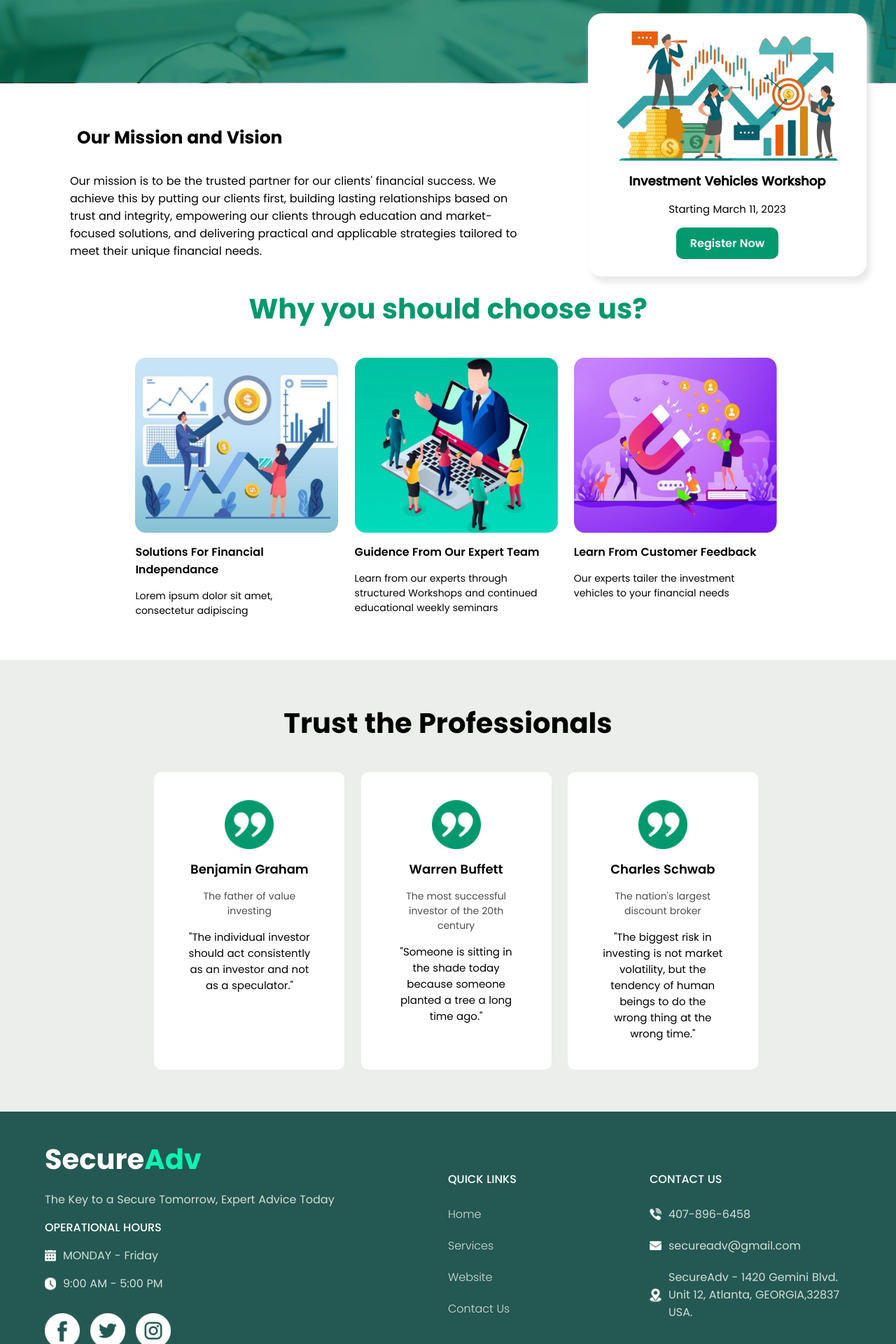
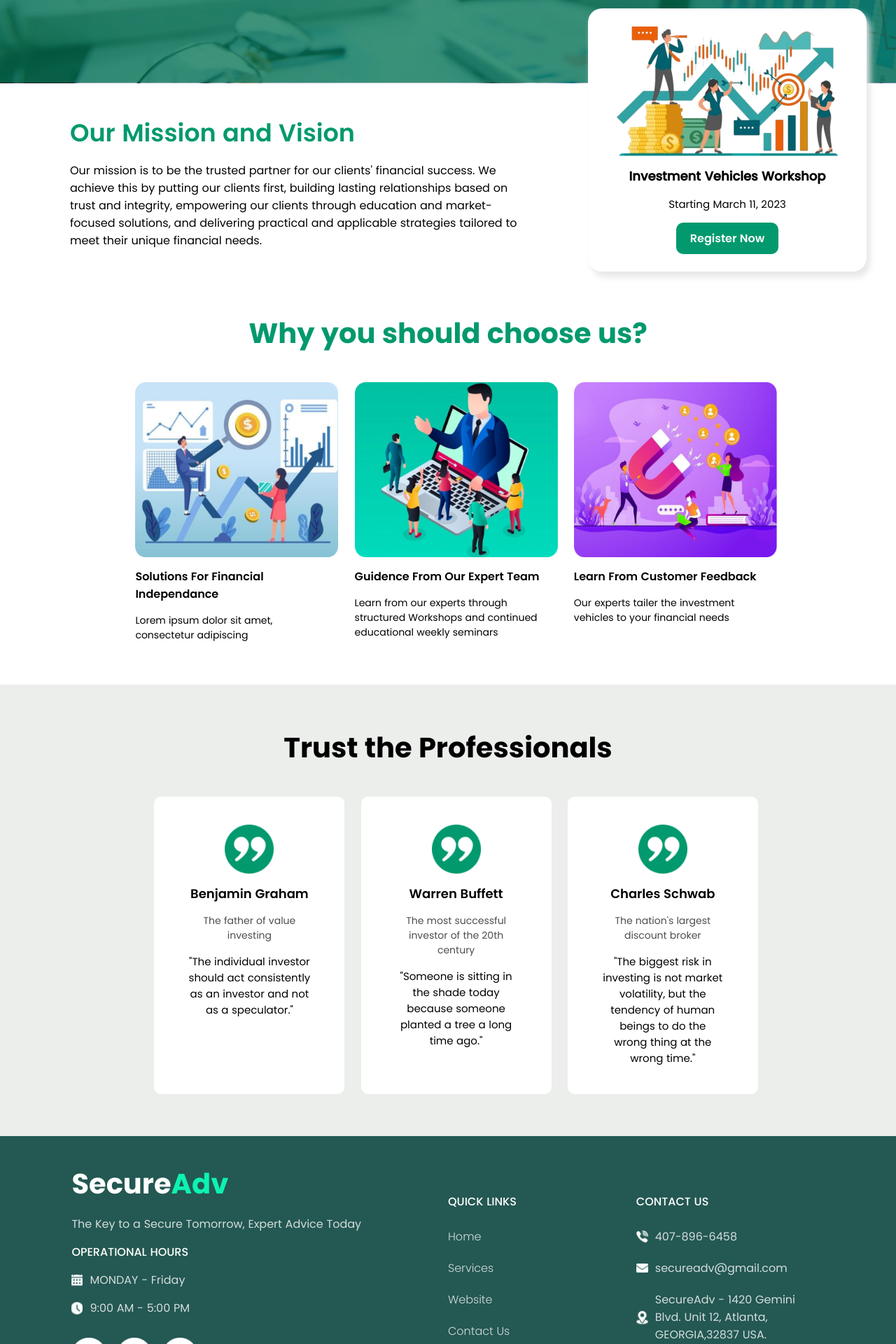
Before and after one commit to divyasriambati/SecureAdv, a React (Create React App) app: page / in a window 1280 px wide. Shown: the part 446-2366 px from the top of the page at 70% size. Built offline with nearby package versions, Linux system fonts and the light colour scheme.

Commit message:
form stylings

```diff
--- a/src/components/Footer/Footer.css
+++ b/src/components/Footer/Footer.css
@@ -1,6 +1,6 @@
 .footerContainer{
     background-color: #245852;
-    padding: 3% 5%;
+    padding: 3% 8%;
     display: flex;
     flex-direction: row;
 }
@@ -8,6 +8,7 @@
     display: flex;
     flex-direction: column;
     width: 50%;
+
 }
 .footerSection2{
     display: flex;
@@ -92,3 +93,7 @@
     margin: 10px 0px;
 
 }
+.footerLink{
+    color: white !important;
+    text-decoration: none;
+}
--- a/src/components/Footer/Footer.js
+++ b/src/components/Footer/Footer.js
@@ -1,5 +1,6 @@
 import React, { Component } from "react";
 import './Footer.css';
+import { Outlet, Link } from "react-router-dom";
 import calender from '../../assets/SecureAdvCalendarLogo.png';
 import clock from '../../assets/SecureAdvClockLogo.png';
 import fb from '../../assets/SecureAdvFbLogo.png';
@@ -26,10 +27,10 @@ export default function Footer(){
             </div>
             <div className="footerSection2">
                 <div className="footerHeader">QUICK LINKS</div>
-                <a className="footerLinks">Home</a>
-                <a className="footerLinks">Services</a>
-                <a className="footerLinks">Website</a>
-                <a className="footerLinks">Contact Us</a>
+                <a className="footerLinks"><Link className='footerLink' to="/">Home</Link></a>
+                <a className="footerLinks"><Link className='footerLink' to="/services">Services</Link></a>
+                <a className="footerLinks"><Link className='footerLink' to="/workshop">Website</Link></a>
+                <a className="footerLinks"><Link className='footerLink' to="/contact">Contact Us</Link></a>
             </div>
             <div className="footerSection3">
                 <div className="footerHeader">CONTACT US</div>
--- a/src/components/Home/Home.css
+++ b/src/components/Home/Home.css
@@ -49,7 +49,7 @@
     width: 50%;
     padding: 40px 100px;
 }
-.heading{
+.HomePageHeading{
     font-size: 35px;
     font-weight: 600;
     font-family: "SemiBold";
@@ -121,6 +121,7 @@
     font-weight: 600;
     font-family: "Bold";
     color: #01996D;
+    margin-top: 50px;
 }
 .cardsSection{
     display: flex;
--- a/src/components/Home/Home.js
+++ b/src/components/Home/Home.js
@@ -24,7 +24,7 @@ export default function Home(){
             {/* section2 */}
             <div className="homePageSection2">
                 <div className="contentContainer">
-                    <div className="heading">Our Mission and Vision</div>
+                    <div className="HomePageHeading">Our Mission and Vision</div>
                     <div className="content">Our mission is to be the trusted partner for our clients' financial success.
                     We achieve this by putting our clients first, building lasting relationships based on trust and integrity,
                     empowering our clients through education and market-focused solutions, and delivering practical and applicable
--- a/src/components/Workshop/Workshop.js
+++ b/src/components/Workshop/Workshop.js
@@ -25,7 +25,7 @@ export default function(){
                     <div className="contactPageContent">Plan and secure your financial future by investing less than 15 hours of your time on this pragmatic, market agnostic, retail investor friendly workshop. </div>
                     <div className="workshopPrice">Get started for just $395</div>
                     <div>
-                        <button className="primaryBtn"><Link className='Btn' to="/contact">Contact Us</Link></button>
+                        <button className="primaryBtn">Register Now</button>
                     </div>
                 </div>
                 <div className="section1col2">
```
